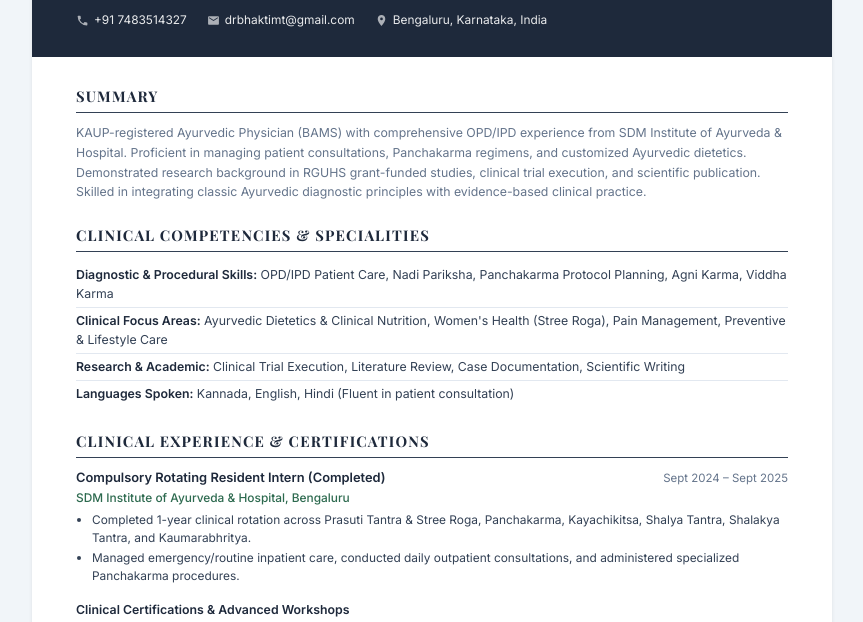
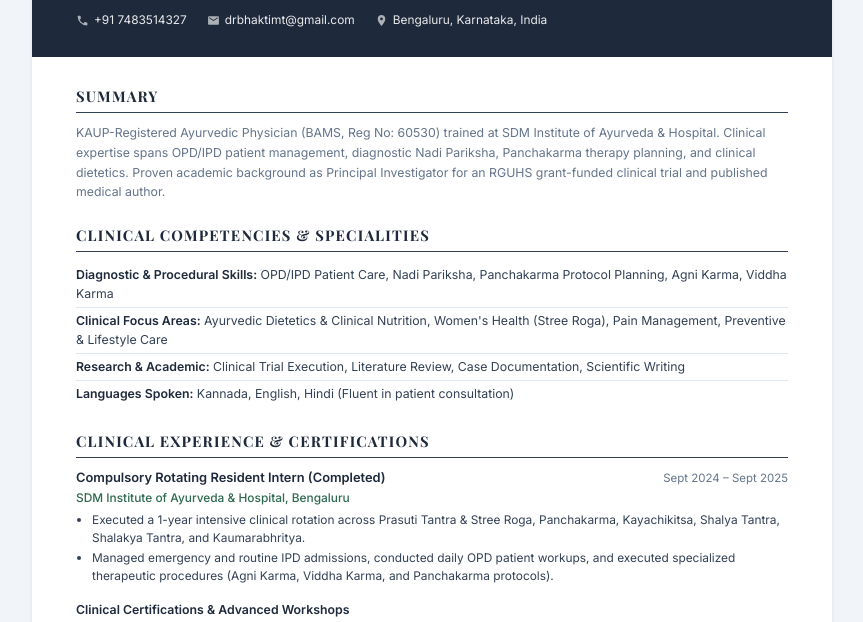
Before and after one commit to dhananjayvj/bhakti_resume, a plain HTML site: page index.html in a window 1280 px wide. Shown: the part 140-762 px from the top of the page, without its empty margins (208-1071 px from the left). Drawn offline with nearby package versions, Linux system fonts and the light colour scheme.

Commit message:
Update summary, add BAMS year range, refine clinical bullets

```diff
--- a/index.html
+++ b/index.html
@@ -442,7 +442,7 @@
             <!-- SUMMARY -->
             <section class="section">
                 <h2 class="section-title">Summary</h2>
-                <p class="summary-text">KAUP-registered Ayurvedic Physician (BAMS) with comprehensive OPD/IPD experience from SDM Institute of Ayurveda &amp; Hospital. Proficient in managing patient consultations, Panchakarma regimens, and customized Ayurvedic dietetics. Demonstrated research background in RGUHS grant-funded studies, clinical trial execution, and scientific publication. Skilled in integrating classic Ayurvedic diagnostic principles with evidence-based clinical practice.</p>
+                <p class="summary-text">KAUP-Registered Ayurvedic Physician (BAMS, Reg No: 60530) trained at SDM Institute of Ayurveda &amp; Hospital. Clinical expertise spans OPD/IPD patient management, diagnostic Nadi Pariksha, Panchakarma therapy planning, and clinical dietetics. Proven academic background as Principal Investigator for an RGUHS grant-funded clinical trial and published medical author.</p>
             </section>
 
             <!-- CLINICAL COMPETENCIES -->
@@ -467,8 +467,8 @@
                     </div>
                     <div class="exp-org">SDM Institute of Ayurveda &amp; Hospital, Bengaluru</div>
                     <ul>
-                        <li>Completed 1-year clinical rotation across Prasuti Tantra &amp; Stree Roga, Panchakarma, Kayachikitsa, Shalya Tantra, Shalakya Tantra, and Kaumarabhritya.</li>
-                        <li>Managed emergency/routine inpatient care, conducted daily outpatient consultations, and administered specialized Panchakarma procedures.</li>
+                        <li>Executed a 1-year intensive clinical rotation across Prasuti Tantra &amp; Stree Roga, Panchakarma, Kayachikitsa, Shalya Tantra, Shalakya Tantra, and Kaumarabhritya.</li>
+                        <li>Managed emergency and routine IPD admissions, conducted daily OPD patient workups, and executed specialized therapeutic procedures (Agni Karma, Viddha Karma, and Panchakarma protocols).</li>
                     </ul>
                 </div>
 
@@ -504,6 +504,7 @@
                 <div class="edu-item">
                     <div class="edu-header">
                         <h3>Bachelor of Ayurvedic Medicine and Surgery (BAMS)</h3>
+                        <span class="date">2019 &ndash; 2024</span>
                     </div>
                     <div class="edu-org">SDM Institute of Ayurveda &amp; Hospital, Bengaluru</div>
                     <div class="edu-affiliation">Affiliated to Rajiv Gandhi University of Health Sciences (RGUHS) | Total: 3,267 / 4,500 (72.60% &mdash; First Class)</div>
```
